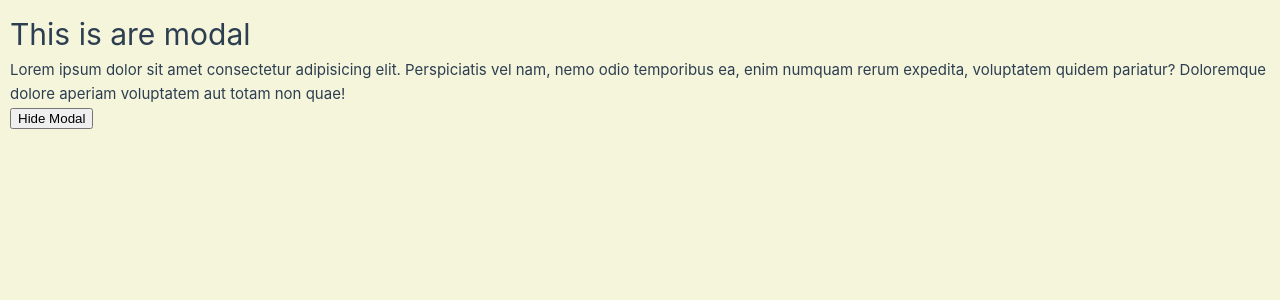
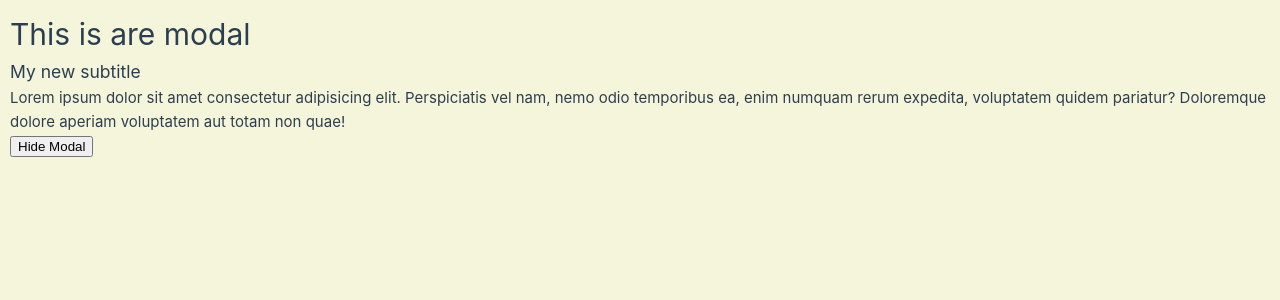
Before and after one commit to krista805/vue3_firebase_learning, a Vue app in the folder vue-composition-api-basics/: page /modals in a window 1280 px wide. Both pictures are taken after a click on the button "Show Modal". Shown: the top 300 px of the page. Built offline with nearby package versions, Linux system fonts and the light colour scheme.

Commit message:
Using slots

```diff
--- a/vue-composition-api-basics/src/components/Modal.vue
+++ b/vue-composition-api-basics/src/components/Modal.vue
@@ -2,9 +2,8 @@
         <teleport to='body'>
             <div class="modal">
                 <h1>This is are modal</h1>
-                <p>Lorem ipsum dolor sit amet consectetur adipisicing elit. Perspiciatis vel nam, nemo odio temporibus ea, enim
-                    numquam rerum expedita, voluptatem quidem pariatur? Doloremque dolore aperiam voluptatem aut totam non quae!
-                </p>
+                <h3><slot name="subTitle"></slot></h3>
+                <slot />
                 <button>Hide Modal</button>
             </div>
         </teleport>
--- a/vue-composition-api-basics/src/views/ModalsView.vue
+++ b/vue-composition-api-basics/src/views/ModalsView.vue
@@ -2,7 +2,12 @@
     <div class="modals">
         <h1>Modals</h1>
         <button @click="showModal = true">Show Modal</button>
-        <Modal v-if="showModal"></Modal>
+        <Modal v-if="showModal">
+            <template #subTitle>My new subtitle</template>
+            <p>Lorem ipsum dolor sit amet consectetur adipisicing elit. Perspiciatis vel nam, nemo odio temporibus ea, enim
+                numquam rerum expedita, voluptatem quidem pariatur? Doloremque dolore aperiam voluptatem aut totam non quae!
+            </p>
+        </Modal>
     </div>
 </template>
 
```
